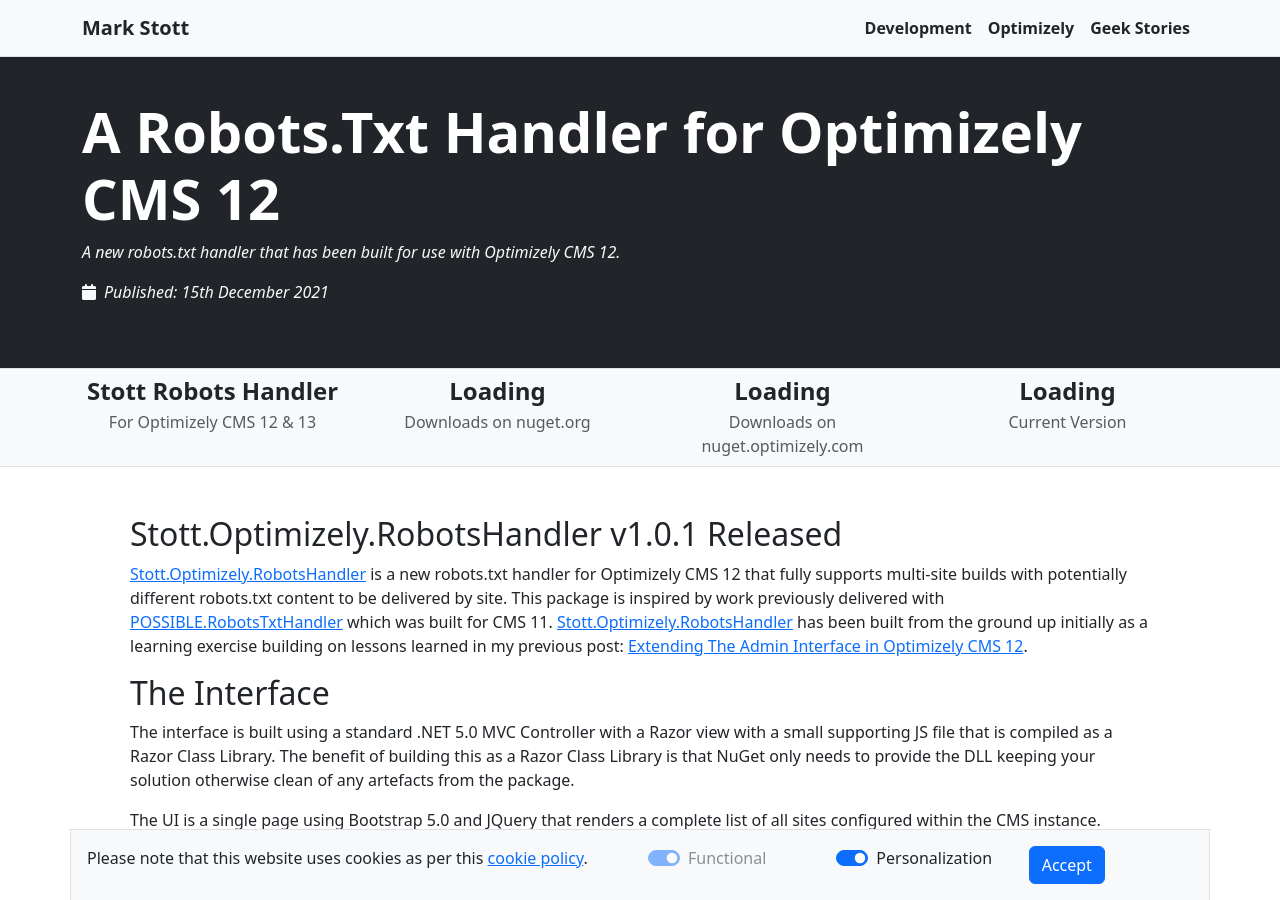
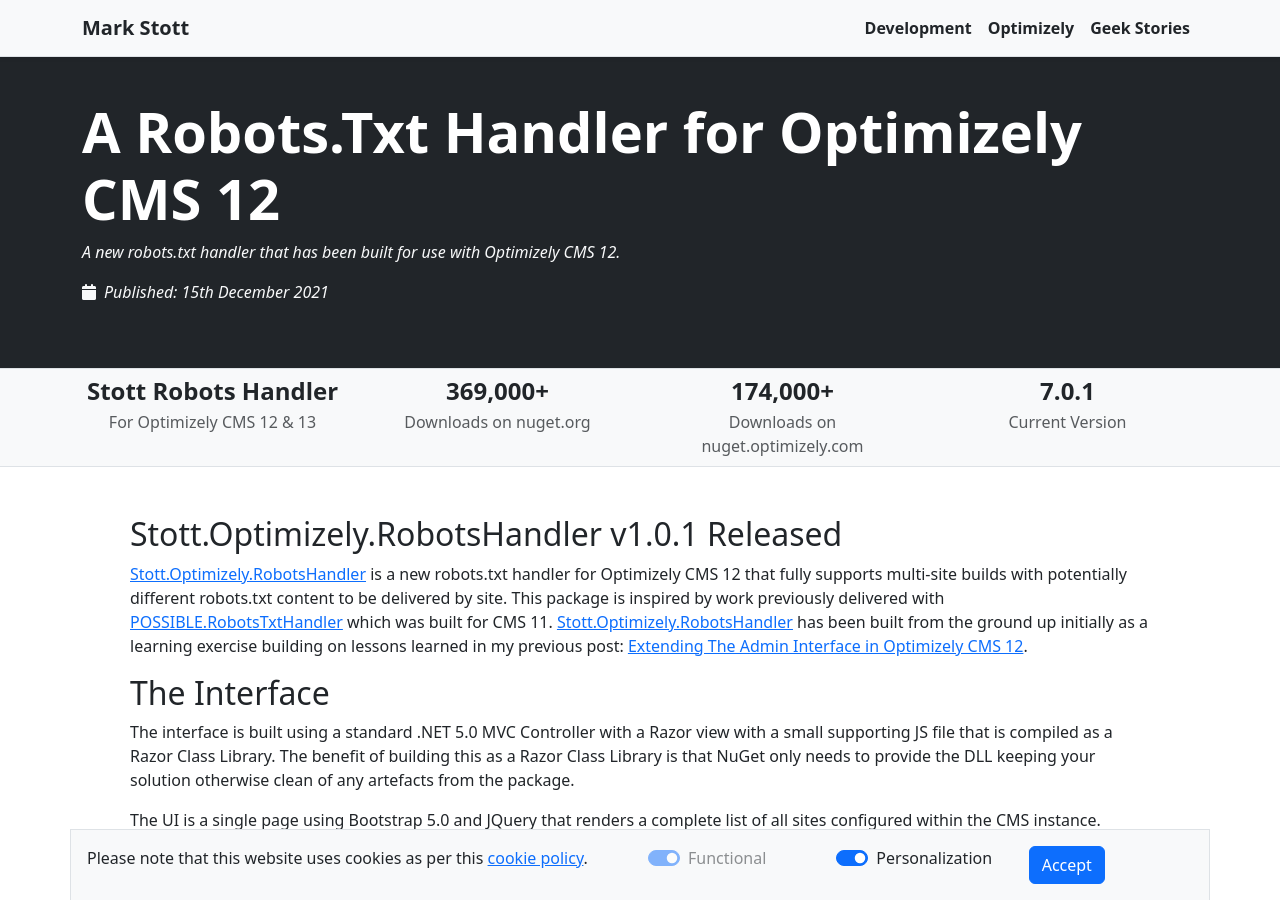
Before and after one commit to GeekInTheNorth/GeekInTheNorth.github.io, a Jekyll site: the page built from _posts/2021-12-15-a-robots-txt-handler-for-optimizely-cms-12.md, in a window 1280 px wide and 900 px high. Built offline with Jekyll 4.4.1, drawn with Linux system fonts in a browser that asks for light colours.

Commit message:
Use current live values in case js is disabled.

```diff
--- a/_includes/stottrobotshandler.html
+++ b/_includes/stottrobotshandler.html
@@ -9,15 +9,15 @@
                 <div class="text-muted">For Optimizely CMS 12 & 13</div>
             </div>
             <div class="col-12 col-md-6 col-lg-3 my-2">
-                <div class="h4 fw-bold text-dark mb-1" data-nuget-downloads>Loading</div>
+                <div class="h4 fw-bold text-dark mb-1" data-nuget-downloads>369,000+</div>
                 <div class="text-muted">Downloads on nuget.org</div>
             </div>
             <div class="col-12 col-md-6 col-lg-3 my-2">
-                <div class="h4 fw-bold text-dark mb-1" data-optimizely-downloads>Loading</div>
+                <div class="h4 fw-bold text-dark mb-1" data-optimizely-downloads>174,000+</div>
                 <div class="text-muted">Downloads on nuget.optimizely.com</div>
             </div>
             <div class="col-12 col-md-6 col-lg-3 my-2">
-                <div class="h4 fw-bold text-dark mb-1" data-package-version>Loading</div>
+                <div class="h4 fw-bold text-dark mb-1" data-package-version>7.0.1</div>
                 <div class="text-muted">Current Version</div>
             </div>
         </div>
--- a/_includes/stottsecurity.html
+++ b/_includes/stottsecurity.html
@@ -9,15 +9,15 @@
                 <div class="text-muted">For Optimizely CMS 12 & 13</div>
             </div>
             <div class="col-12 col-md-6 col-lg-3 my-2">
-                <div class="h4 fw-bold text-dark mb-1" data-nuget-downloads>Loading</div>
+                <div class="h4 fw-bold text-dark mb-1" data-nuget-downloads>102,500+</div>
                 <div class="text-muted">Downloads on nuget.org</div>
             </div>
             <div class="col-12 col-md-6 col-lg-3 my-2">
-                <div class="h4 fw-bold text-dark mb-1" data-optimizely-downloads>Loading</div>
+                <div class="h4 fw-bold text-dark mb-1" data-optimizely-downloads>49,000+</div>
                 <div class="text-muted">Downloads on nuget.optimizely.com</div>
             </div>
             <div class="col-12 col-md-6 col-lg-3 my-2">
-                <div class="h4 fw-bold text-dark mb-1" data-package-version>Loading</div>
+                <div class="h4 fw-bold text-dark mb-1" data-package-version>7.0.1</div>
                 <div class="text-muted">Current Version</div>
             </div>
         </div>
```
